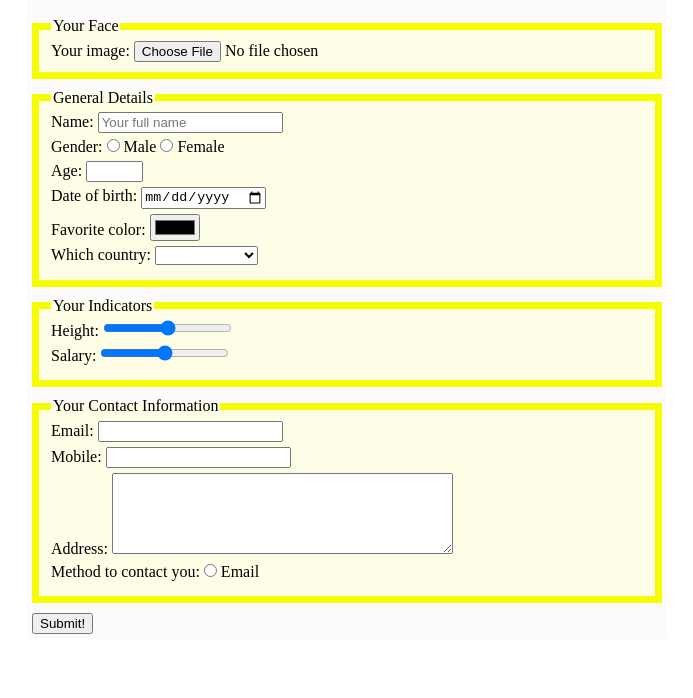
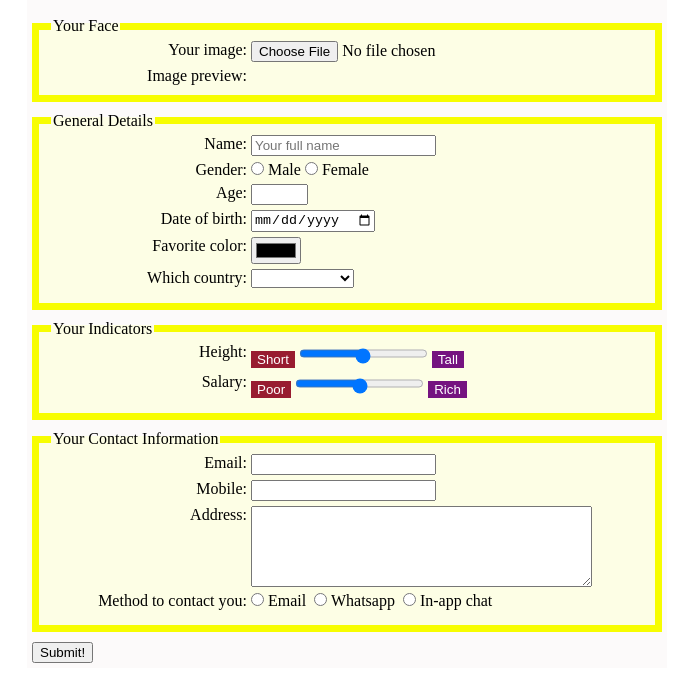
Before and after one commit to igoreskin/html-css-with-fieldsets, a plain HTML site: page index.html in a window 1280 px wide. Shown: the part 112-810 px from the top of the page, without its empty margins (293-986 px from the left). Drawn offline with Linux system fonts and the light colour scheme.

Commit message:
Alignment improved

```diff
--- a/index.html
+++ b/index.html
@@ -13,16 +13,17 @@
         <form action="#">
             <fieldset>
                 <legend>Your Face</legend>
-                Your image: <button type="button">Choose File</button> No file chosen
+                <p><label for="your-image">Your image:&nbsp; </label><button type="button">Choose File</button> No file chosen </p>
+                <p><label for="preview">Image preview:&nbsp; </label></p>
             </fieldset>
             <fieldset>
                 <legend>General Details</legend>
-                <p><label for="name">Name: </label><input type="text" placeholder="Your full name"></p>
-                <p><label for="gender">Gender: </label><input type="radio" name="gender" value="male"> Male <input type="radio" name="gender" value="female"> Female</p>
-                <p><label for="age">Age: </label><input type="text" maxlength="4" size="4"></p>
-                <p><label for="birthday">Date of birth: </label><input type="date"></p>
-                <p><label for="color">Favorite color: </label><input type="color"></p>
-                <p><label for="country">Which country: </label>
+                <p><label for="name">Name:&nbsp; </label><input type="text" placeholder="Your full name"></p>
+                <p><label for="gender">Gender:&nbsp; </label><input type="radio" name="gender" value="male"> Male <input type="radio" name="gender" value="female"> Female</p>
+                <p><label for="age">Age:&nbsp; </label><input type="text" maxlength="4" size="4"></p>
+                <p><label for="birthday">Date of birth:&nbsp; </label><input type="date"></p>
+                <p><label for="color">Favorite color:&nbsp; </label><input type="color"></p>
+                <p><label for="country">Which country:&nbsp; </label>
                     <select name="country">
                         <option disabled selected value></option>
                         <option value="usa">United States</option>
@@ -33,17 +34,29 @@
             </fieldset>
             <fieldset>
                 <legend>Your Indicators</legend>
-                <p><label for="height">Height: </label><input type="range"></p>
-                <p><label for="salary">Salary: </label><input type="range"></p>
+                <p>
+                    <label for="height">Height:&nbsp; </label>
+                    <button class="min">Short</button>
+                    <input type="range" class="range">
+                    <button class="max">Tall</button>
+                </p>
+                <p>
+                    <label for="salary">Salary:&nbsp; </label>
+                    <button class="min">Poor</button>
+                    <input type="range" class="range">
+                    <button class="max">Rich</button>
+                </p>
             </fieldset>
             <fieldset>
                 <legend>Your Contact Information</legend>
-                <p><label for="email">Email: </label><input type="email"></p>
-                <p><label for="mobile">Mobile: </label><input type="tel"></p>
-                <p><label for="address">Address: </label><textarea name="address" id="" cols="40" rows="5"></textarea></p>
+                <p><label for="email">Email:&nbsp; </label><input type="email"></p>
+                <p><label for="mobile">Mobile:&nbsp; </label><input type="tel"></p>
+                <p><label for="address">Address:&nbsp; </label><textarea name="address" id="" cols="40" rows="5"></textarea></p>
                 <p>
-                    <label for="method">Method to contact you: </label>
-                    <input type="radio" name="email" value="email"> Email
+                    <label for="method">Method to contact you:&nbsp; </label>
+                    <input type="radio" name="email" value="email"> Email&nbsp;
+                    <input type="radio" name="whatsapp" value="whatsapp"> Whatsapp&nbsp;
+                    <input type="radio" name="chat" value="chat"> In-app chat
                 </p>
             </fieldset>
             <input type="submit" value="Submit!">
--- a/style.css
+++ b/style.css
@@ -19,8 +19,32 @@ p {
     margin-bottom: 5px;
 }
 
+label {
+    display: inline-block;
+    float: left;
+    clear: left;
+    width: 200px;
+    text-align: right;
+}
+
 fieldset {
     margin-bottom: 10px;
     border: 7px solid #f7fd01;
     background-color: #fdfee5;
 }
+
+.min {
+    background-color: #981c30;
+    border: none;
+    color: white;
+}
+
+.max {
+    background-color: #751380;
+    border: none;
+    color: white;
+}
+
+.range {
+    padding-top: 5px;
+}
```
